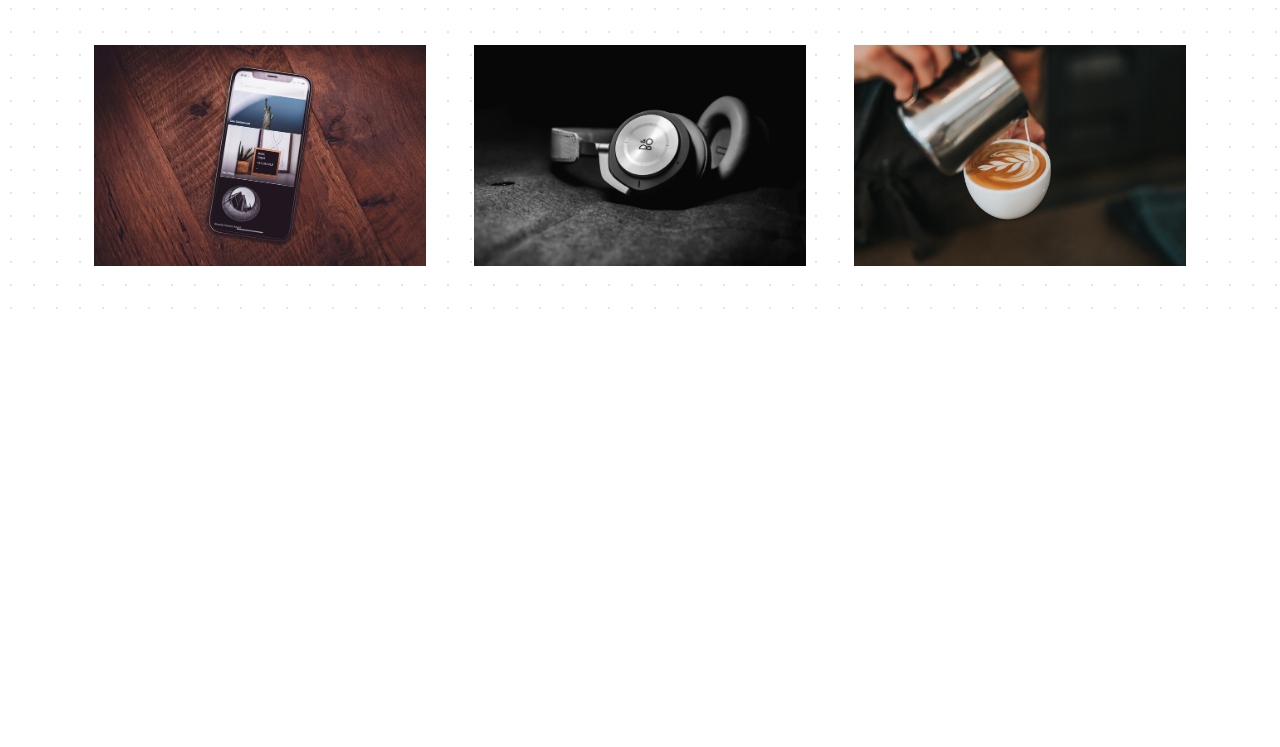
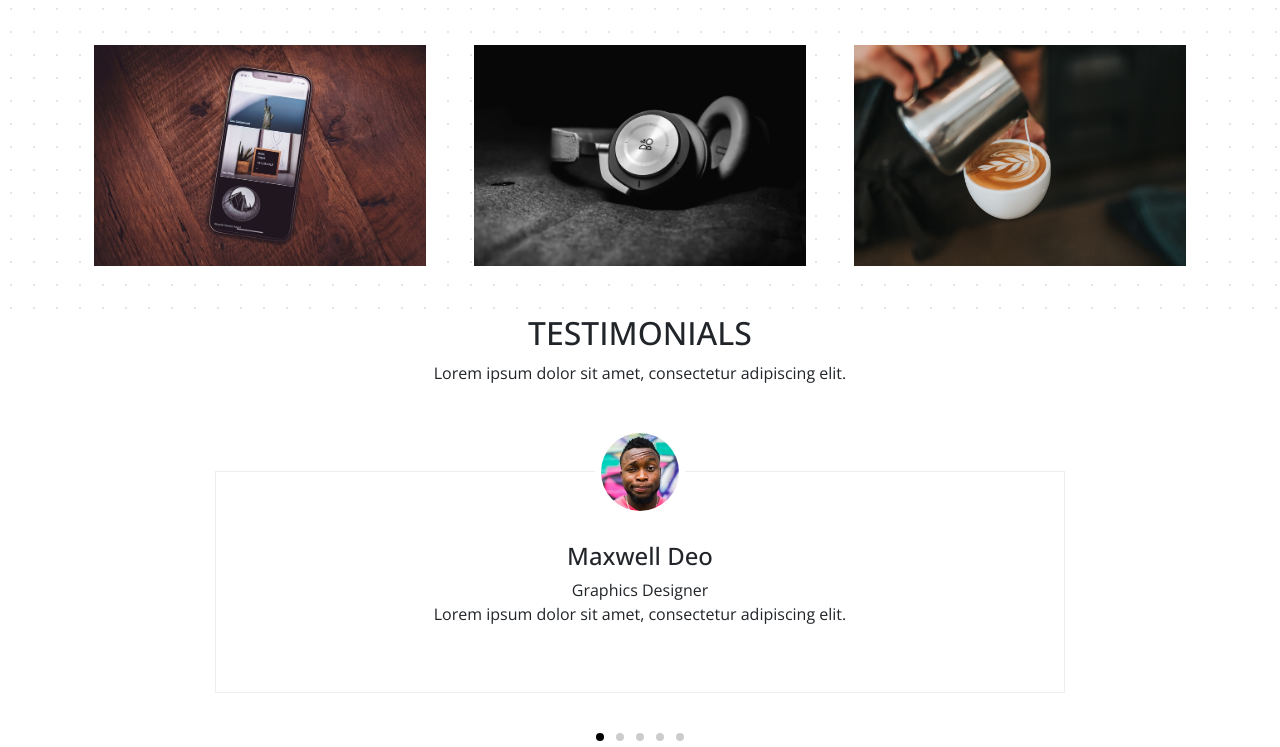
Before and after one commit to MohammedSaed2002/OSAKA, a plain HTML site: page index.html in a window 1280 px wide. Shown: the part 1919-2666 px from the top of the page. Before the commit the page ends 2233 px from the top, so only its background shows below. Drawn offline with nearby package versions, Linux system fonts and the light colour scheme.

Commit message:
Testimonials section

```diff
--- a/index.html
+++ b/index.html
@@ -71,8 +71,6 @@
 
     </div>
 </section>
-
-
 
 
 <section class="about py-5">
@@ -187,10 +185,76 @@
   </div>
 </section>
 
+<section id="testimonials" class="testimonials">
+  <div class="container">
+    <div class="row">
+
+      <div class="col-md-12 text-center">
+        <div class="section-title">
+          <h2>TESTIMONIALS</h2>
+          <p>Lorem ipsum dolor sit amet, consectetur adipiscing elit.</p>
+        </div>
+      </div>
+
+      <input type="radio" name="slider" id="t1" checked>
+      <input type="radio" name="slider" id="t2">
+      <input type="radio" name="slider" id="t3">
+      <input type="radio" name="slider" id="t4">
+      <input type="radio" name="slider" id="t5">
+
+      <div class="testimonial-slider">
+
+        <div class="testimonial-box t1">
+          <div class="testimonial-img"><img src="img/clint 1.jpg"></div>
+          <h4>Maxwell Deo</h4>
+          <span>Graphics Designer</span>
+          <p>Lorem ipsum dolor sit amet, consectetur adipiscing elit.</p>
+        </div>
+
+        <div class="testimonial-box t2">
+          <div class="testimonial-img"><img src="img/clint 2.jpg"></div>
+          <h4>John Smith</h4>
+          <span>Web Developer</span>
+          <p>Lorem ipsum dolor sit amet, consectetur adipiscing elit.</p>
+        </div>
+
+        <div class="testimonial-box t3">
+          <div class="testimonial-img"><img src="img/clint 3.jpg"></div>
+          <h4>Sarah Lee</h4>
+          <span>UI/UX Designer</span>
+          <p>Lorem ipsum dolor sit amet, consectetur adipiscing elit.</p>
+        </div>
+
+        <div class="testimonial-box t4">
+          <div class="testimonial-img"><img src="img/clint 4.jpg"></div>
+          <h4>Michael Brown</h4>
+          <span>Project Manager</span>
+          <p>Lorem ipsum dolor sit amet, consectetur adipiscing elit.</p>
+        </div>
+
+        <div class="testimonial-box t5">
+          <div class="testimonial-img"><img src="img/clint 5.jpg"></div>
+          <h4>Emma Wilson</h4>
+          <span>Marketing Expert</span>
+          <p>Lorem ipsum dolor sit amet, consectetur adipiscing elit.</p>
+        </div>
+
+      </div>
+
+      <div class="testimonial-dots">
+        <label for="t1"></label>
+        <label for="t2"></label>
+        <label for="t3"></label>
+        <label for="t4"></label>
+        <label for="t5"></label>
+      </div>
+
+    </div>
+  </div>
+</section>
+
 
 </main>
-
-
 
 
 <script src="https://cdn.jsdelivr.net/npm/bootstrap@5.3.8/dist/js/bootstrap.bundle.min.js" integrity="sha384-FKyoEForCGlyvwx9Hj09JcYn3nv7wiPVlz7YYwJrWVcXK/BmnVDxM+D2scQbITxI" crossorigin="anonymous"></script>
--- a/main.css
+++ b/main.css
@@ -49,3 +49,74 @@ body {
 .portfolio .nav-tabs{
     border-bottom: none;
 }
+
+input[name="slider"] {
+  display: none;
+}
+
+.testimonial-slider {
+  position: relative;
+  display: flex;
+  justify-content: center;
+}
+
+.testimonial-box {
+  max-width: 850px;
+  width: 100%;
+  margin: 70px auto 30px;
+  padding: 70px 50px 50px;
+  border: 1px solid #eee;
+  background: #fff;
+  text-align: center;
+  opacity: 0;
+  transition: .4s;
+  position: absolute;
+  left: 0;
+  right: 0;
+}
+
+#t1:checked ~ .testimonial-slider .t1,
+#t2:checked ~ .testimonial-slider .t2,
+#t3:checked ~ .testimonial-slider .t3,
+#t4:checked ~ .testimonial-slider .t4,
+#t5:checked ~ .testimonial-slider .t5 {
+  opacity: 1;
+  position: relative;
+}
+
+
+.testimonial-img {
+  position: absolute;
+  top: -45px;
+  left: 50%;
+  transform: translateX(-50%);
+}
+
+.testimonial-img img {
+  width: 90px;
+  height: 90px;
+  border-radius: 50%;
+  border: 6px solid #fff;
+}
+
+.testimonial-dots {
+  text-align: center;
+}
+
+.testimonial-dots label {
+  width: 8px;
+  height: 8px;
+  background: #ccc;
+  border-radius: 50%;
+  display: inline-block;
+  margin: 0 4px;
+  cursor: pointer;
+}
+
+#t1:checked ~ .testimonial-dots label:nth-child(1),
+#t2:checked ~ .testimonial-dots label:nth-child(2),
+#t3:checked ~ .testimonial-dots label:nth-child(3),
+#t4:checked ~ .testimonial-dots label:nth-child(4),
+#t5:checked ~ .testimonial-dots label:nth-child(5) {
+  background: #000;
+}
```
Also changed, not shown: img/clint 1.jpg (added), img/clint 2.jpg (added), img/clint 3.jpg (added), img/clint 4.jpg (added), img/clint 5.jpg (added).
